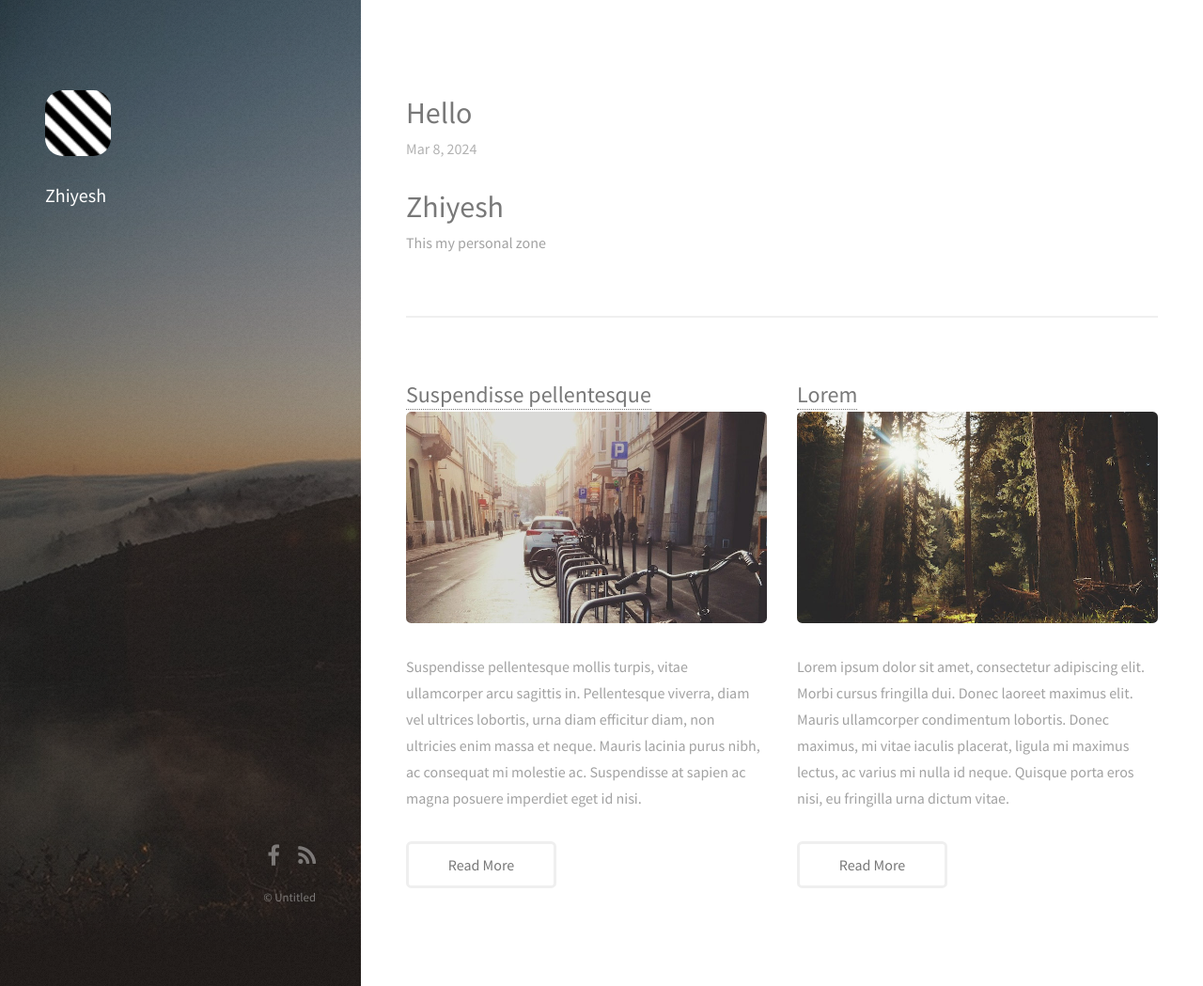
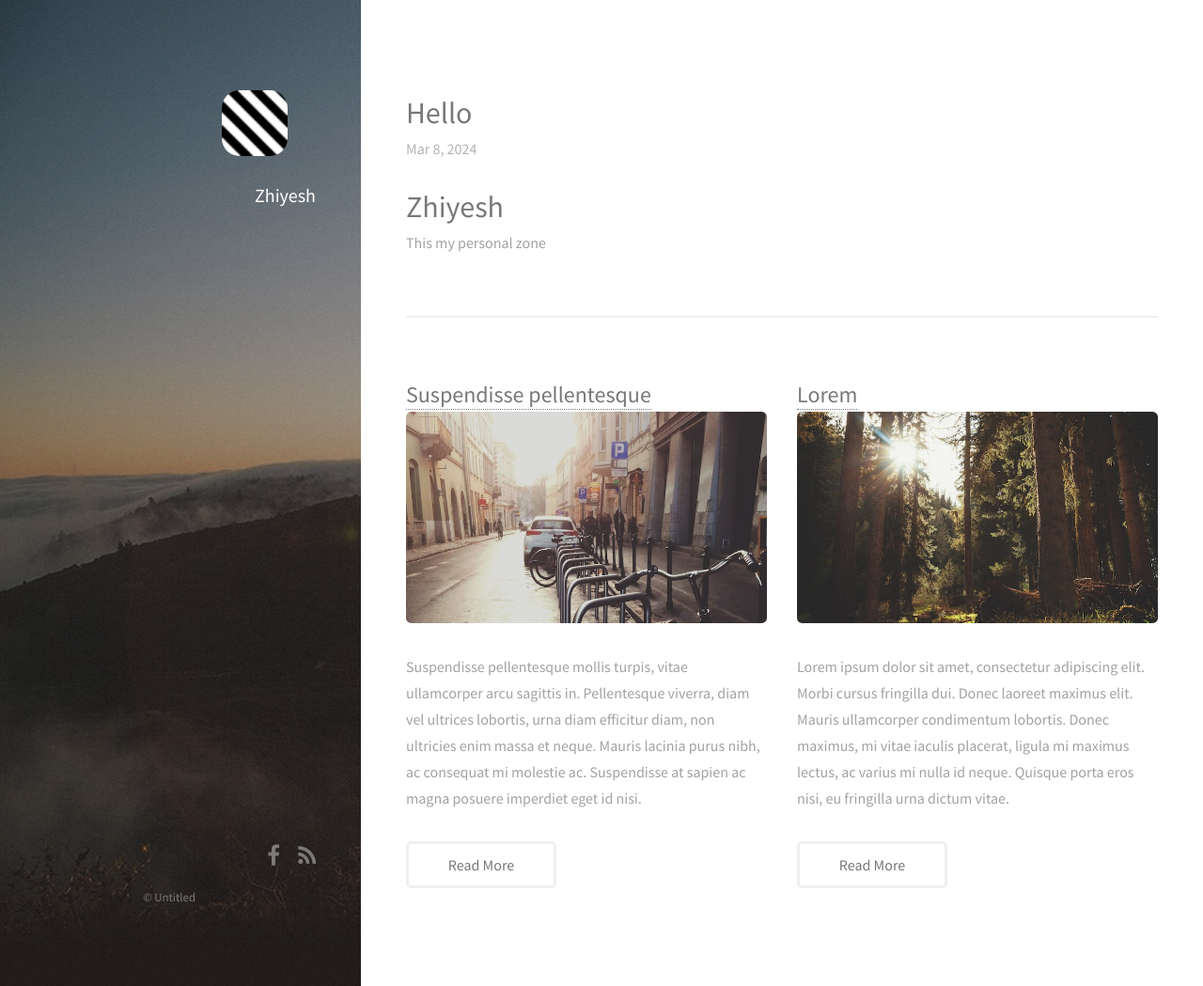
Before and after one commit to Zhiyelah/zhiyelah.github.io, a Jekyll site: the page built from index.html, in a window 1280 px wide and 1049 px high. Shown: the whole window at 94% size. Built offline with Jekyll 4.4.1, drawn with Linux system fonts in a browser that asks for light colours; nearby versions of some CDN libraries.

Commit message:
Update main.css

```diff
--- a/css/main.css
+++ b/css/main.css
@@ -2467,7 +2467,7 @@
 		left: 0;
 		padding: 8em 4em 0 0;
 		position: fixed;
-		text-align: left;
+		text-align: right;
 		top: 0;
 		width: 30%;
 	}
@@ -2516,7 +2516,7 @@
 			font-size: 0.8em;
 			list-style: none;
 			margin: 1em 0 0 0;
-			padding: 0;
+			padding: 0 10em 0 0;
 		}
 
 			#footer .copyright li {
```
